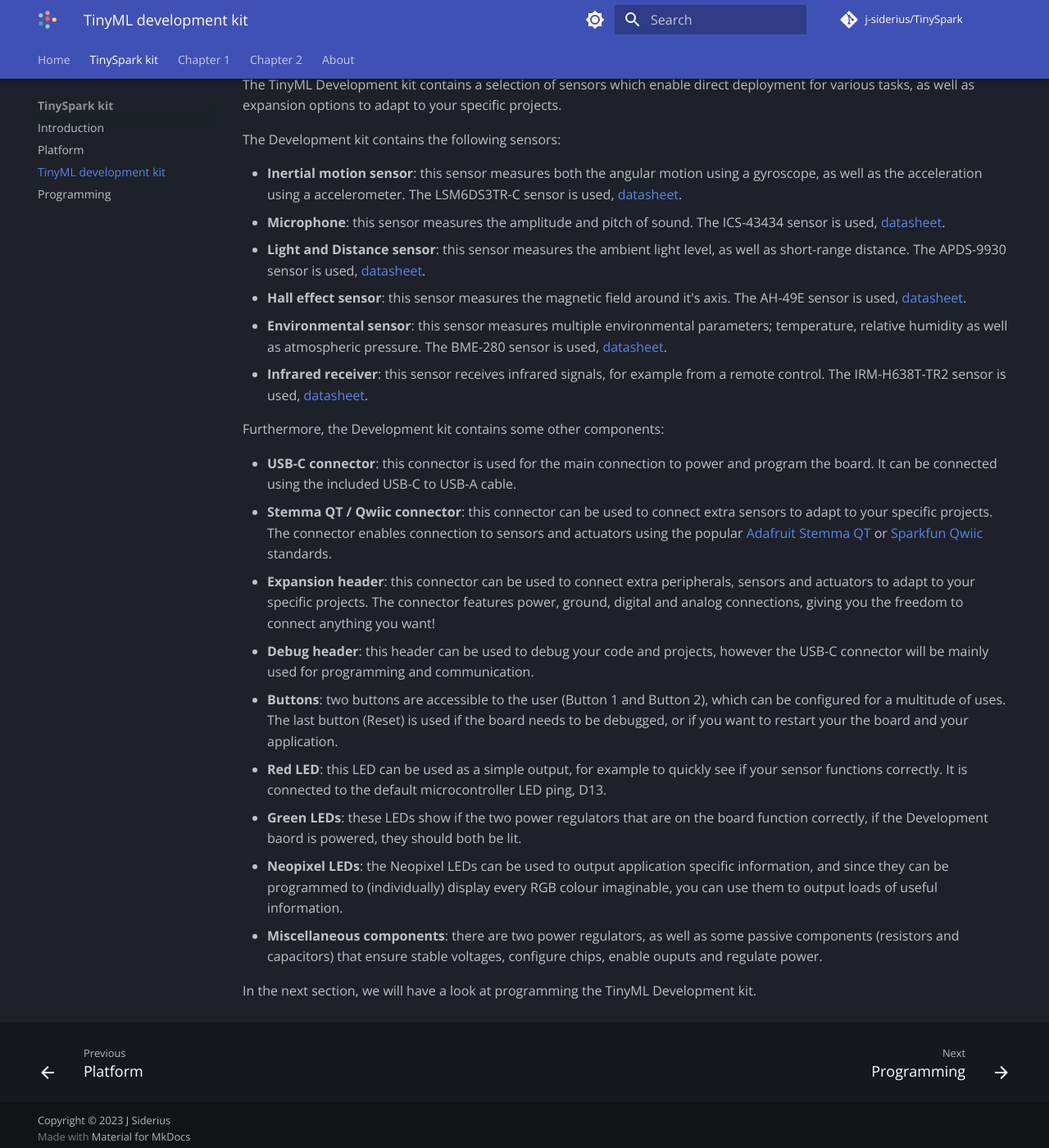
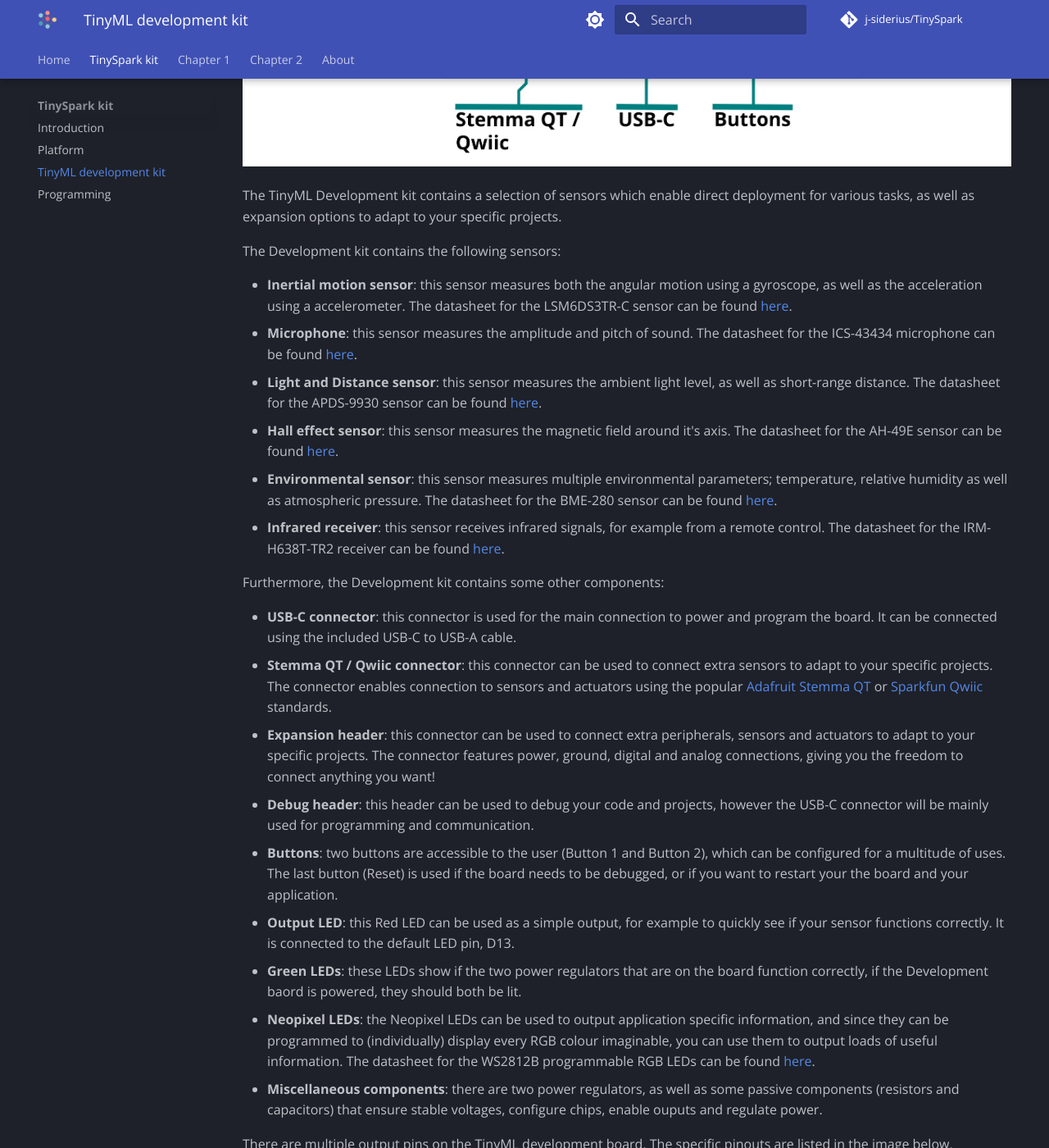
Before and after one commit to j-siderius/TinySpark, an MkDocs documentation site: the page built from docs/kit/devkit.md, in a window 1280 px wide and 1400 px high, scrolled down 867 px. Shown: the whole window at 82% size. Built offline with MkDocs 1.6.1 and Material for MkDocs 9.7.7, drawn with Linux system fonts in a browser that asks for light colours; comment, search, counter and statistics services are not loaded; some of the changed text lies outside the part shown.

Commit message:
added and refined images, started CH2, updated datasheets

```diff
--- a/docs/kit/devkit.md
+++ b/docs/kit/devkit.md
@@ -1,19 +1,19 @@
 # TinySpark Development kit
 
-The TinySpark Development kit is a development board specifically tailored to exploration of TinyML concepts and test possible applications in an easy manner. It is based on the popular ESP32-S3 chipset, which is perfect for TinyML applications, because of it's fast processor speed and relatively large storage. Additionally it has Bluetooth 5 and WiFi capabilities, making it easy to share sensor data and warn users in case of anomalies. You can learn more about this chip on it's [datasheet](../assets/datasheets/esp32-s3-wroom-1.pdf).
+The TinySpark Development kit is a development board specifically tailored to exploration of TinyML concepts and test possible applications in an easy manner. It is based on the popular ESP32-S3 chipset, which is perfect for TinyML applications, because of it's fast processor speed and large storage. Additionally it has Bluetooth 5 and WiFi capabilities, making it easy to share sensor data and warn users in case of anomalies. You can learn more about this chip in it's [datasheet](../assets/datasheets/esp32-s3-wroom-1.pdf).
 
-![TinyML Development kit](../assets/images/devboard.png)
+![TinyML Development kit](../assets/images/devboard_annotated.png)
 
 The TinyML Development kit contains a selection of sensors which enable direct deployment for various tasks, as well as expansion options to adapt to your specific projects.
 
 The Development kit contains the following sensors:
 
-- **Inertial motion sensor**: this sensor measures both the angular motion using a gyroscope, as well as the acceleration using a accelerometer. The LSM6DS3TR-C sensor is used, [datasheet](../assets/datasheets/lsm6ds3tr-c.pdf).
-- **Microphone**: this sensor measures the amplitude and pitch of sound. The ICS-43434 sensor is used, [datasheet](../assets/datasheets/ics-43434.pdf).
-- **Light and Distance sensor**: this sensor measures the ambient light level, as well as short-range distance. The APDS-9930 sensor is used, [datasheet](../assets/datasheets/apds-9930.pdf).
-- **Hall effect sensor**: this sensor measures the magnetic field around it's axis. The AH-49E sensor is used, [datasheet](../assets/datasheets/ah-49e.pdf).
-- **Environmental sensor**: this sensor measures multiple environmental parameters; temperature, relative humidity as well as atmospheric pressure. The BME-280 sensor is used, [datasheet](../assets/datasheets/bme-280.pdf).
-- **Infrared receiver**: this sensor receives infrared signals, for example from a remote control. The IRM-H638T-TR2 sensor is used, [datasheet](../assets/datasheets/irm-h638t-tr2.pdf).
+- **Inertial motion sensor**: this sensor measures both the angular motion using a gyroscope, as well as the acceleration using a accelerometer. The datasheet for the LSM6DS3TR-C sensor can be found [here](../assets/datasheets/lsm6ds3tr-c.pdf).
+- **Microphone**: this sensor measures the amplitude and pitch of sound. The datasheet for the ICS-43434 microphone can be found [here](../assets/datasheets/ics-43434.pdf).
+- **Light and Distance sensor**: this sensor measures the ambient light level, as well as short-range distance. The datasheet for the APDS-9930 sensor can be found [here](../assets/datasheets/apds-9930.pdf).
+- **Hall effect sensor**: this sensor measures the magnetic field around it's axis. The datasheet for the AH-49E sensor can be found [here](../assets/datasheets/ah-49e.pdf).
+- **Environmental sensor**: this sensor measures multiple environmental parameters; temperature, relative humidity as well as atmospheric pressure. The datasheet for the BME-280 sensor can be found [here](../assets/datasheets/bme-280.pdf).
+- **Infrared receiver**: this sensor receives infrared signals, for example from a remote control. The datasheet for the IRM-H638T-TR2 receiver can be found [here](../assets/datasheets/irm-h638t-tr2.pdf).
 
 Furthermore, the Development kit contains some other components:
 
@@ -22,9 +22,13 @@
 - **Expansion header**: this connector can be used to connect extra peripherals, sensors and actuators to adapt to your specific projects. The connector features power, ground, digital and analog connections, giving you the freedom to connect anything you want!
 - **Debug header**: this header can be used to debug your code and projects, however the USB-C connector will be mainly used for programming and communication.
 - **Buttons**: two buttons are accessible to the user (Button 1 and Button 2), which can be configured for a multitude of uses. The last button (Reset) is used if the board needs to be debugged, or if you want to restart your the board and your application.
-- **Red LED**: this LED can be used as a simple output, for example to quickly see if your sensor functions correctly. It is connected to the default microcontroller LED ping, D13.
+- **Output LED**: this Red LED can be used as a simple output, for example to quickly see if your sensor functions correctly. It is connected to the default LED pin, D13.
 - **Green LEDs**: these LEDs show if the two power regulators that are on the board function correctly, if the Development baord is powered, they should both be lit.
-- **Neopixel LEDs**: the Neopixel LEDs can be used to output application specific information, and since they can be programmed to (individually) display every RGB colour imaginable, you can use them to output loads of useful information.
+- **Neopixel LEDs**: the Neopixel LEDs can be used to output application specific information, and since they can be programmed to (individually) display every RGB colour imaginable, you can use them to output loads of useful information. The datasheet for the WS2812B programmable RGB LEDs can be found [here](../assets/datasheets/ws2812b.pdf).
 - **Miscellaneous components**: there are two power regulators, as well as some passive components (resistors and capacitors) that ensure stable voltages, configure chips, enable ouputs and regulate power.
 
+There are multiple output pins on the TinyML development board. The specific pinouts are listed in the image below.
+
+![TinyML devkit pinouts](../assets/images/header_pins.png)
+
 In the next section, we will have a look at programming the TinyML Development kit.
```
Also changed, not shown: docs/chapter2/introduction.md (+1 -1 lines), docs/assets/images/devboard.png, docs/assets/images/devboard_annotated.png (added), docs/assets/images/devboard_topdown.png (added), docs/assets/images/header_pins.png (added), 2 other files.
